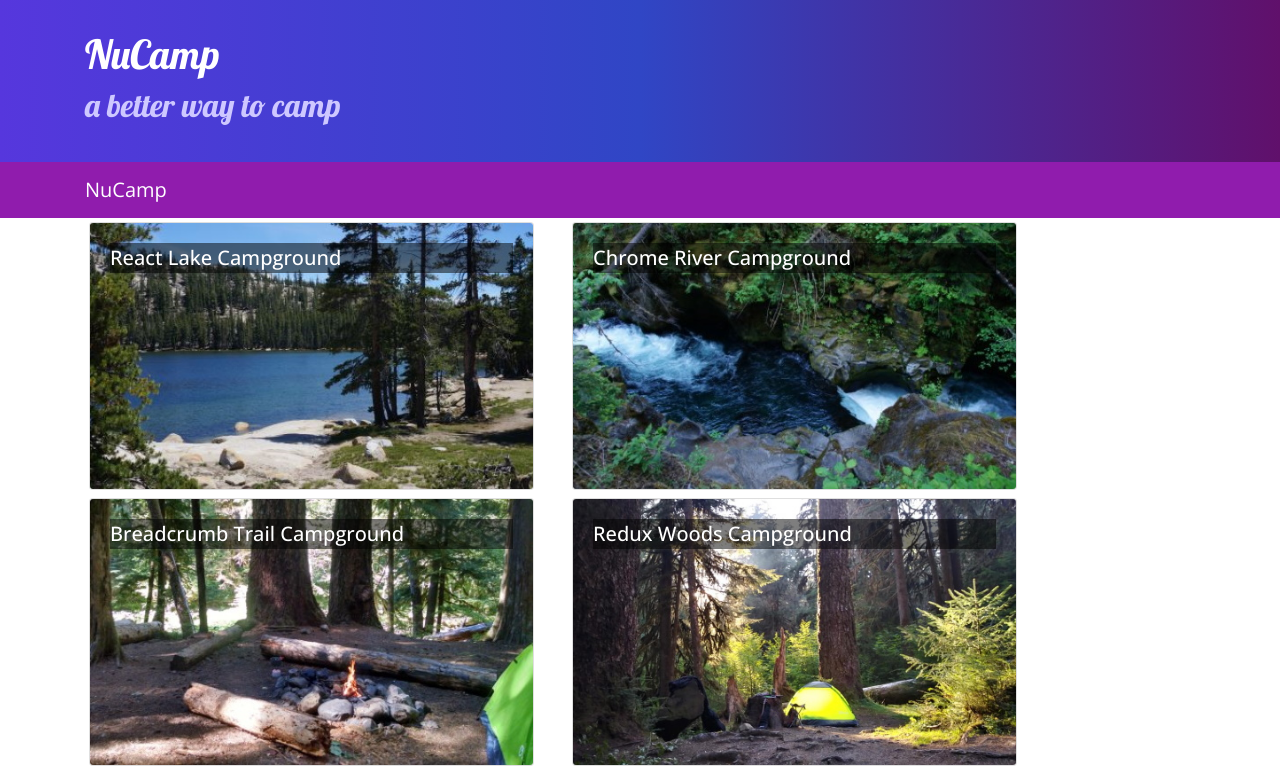
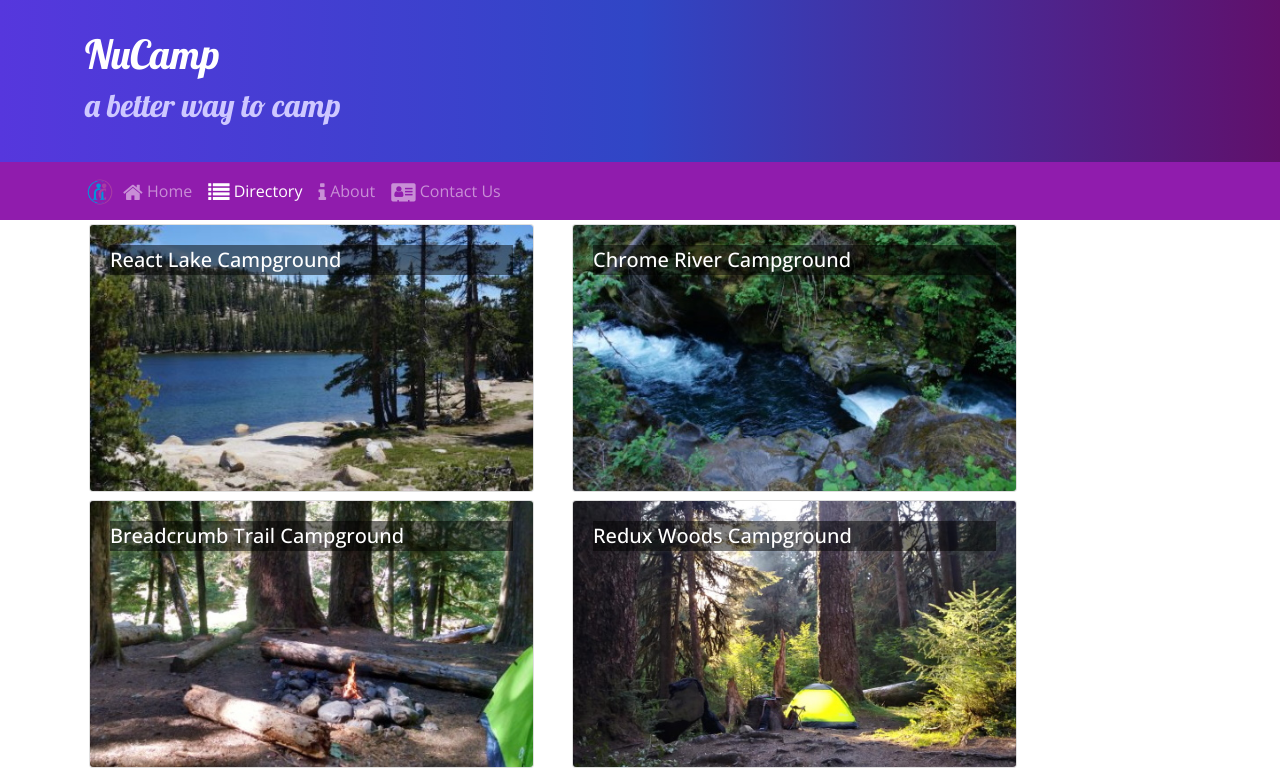
Before and after one commit to DChase-Cad/nucampsite, a React (Create React App) app: page /directory in a window 1280 px wide. Shown: the top 772 px of the page. Built offline with nearby package versions, Linux system fonts and the light colour scheme.

Commit message:
React Router

```diff
--- a/src/components/DirectoryComponent.js
+++ b/src/components/DirectoryComponent.js
@@ -4,7 +4,7 @@
 
 function RenderDirectoryItem({campsite, onClick}) {
     return (
-        <Card onClick={() => onClick(campsite.id)}>
+        <Card >
             <CardImg width="100%" src={campsite.image} alt={campsite.name} />
             <CardImgOverlay>
                 <CardTitle>{campsite.name}</CardTitle>
@@ -18,7 +18,7 @@
     const directory = props.campsites.map(campsite => {
         return (
             <div key={campsite.id} className="col-md-5 m-1">
-                <RenderDirectoryItem campsite={campsite} onClick={props.onClick} />
+                <RenderDirectoryItem campsite={campsite} />
             </div>
         );
     });
--- a/src/components/FooterComponent.js
+++ b/src/components/FooterComponent.js
@@ -1,4 +1,5 @@
 import React from 'react';
+import {Link} from 'react-router-dom';
 
 function Footer(props) {
     return (
@@ -8,10 +9,10 @@
                     <div className="col-4 col-sm-2 offset-1">
                         <h5>Links</h5>
                         <ul className="list-unstyled">
-                            <li><a href="#">Home</a></li>
-                            <li><a href="#">Directory</a></li>
-                            <li><a href="#">About</a></li>
-                            <li><a href="#">Contact</a></li>
+                            <li><Link to='/home'>Home</Link> </li>
+                            <li><Link to='/directory'>Directory</Link> </li>
+                            <li><Link to='/aboutus'>About</Link> </li>
+                            <li><Link to='/contactus'>Contact</Link> </li>
                         </ul>
                     </div>
                     <div className="col-6 col-sm-3 text-center">
--- a/src/components/HeaderComponent.js
+++ b/src/components/HeaderComponent.js
@@ -1,7 +1,23 @@
 import React, { Component } from 'react';
-import { Navbar, NavbarBrand, Jumbotron } from 'reactstrap';
+import { Navbar, NavbarBrand, Jumbotron, NavbarToggler, Collapse, NavItem, Nav } from 'reactstrap';
+import {NavLink} from 'react-router-dom';
 
 class Header extends Component {
+    constructor(props) {
+        super(props);
+
+        this.toggleNav = this.toggleNav.bind(this);
+        this.state = {
+          isNavOpen: false
+        };
+    }
+
+    toggleNav() {
+        this.setState({
+            isNavOpen: !this.state.isNavOpen
+        });
+    }
+
     render() {
         return (
             <React.Fragment>
@@ -16,9 +32,34 @@
                     </div>
                 </Jumbotron>
 
-                <Navbar dark sticky="top">
+                <Navbar dark sticky="top" expand="md">
                     <div className="container">
-                        <NavbarBrand href="/">NuCamp</NavbarBrand>
+                        <NavbarBrand className="mr-auto" href="/"><img src="/assets/images/logo.png" height="30" width="30" alt="NuCamp Logo" /></NavbarBrand>
+                        <NavbarToggler onClick={this.toggleNav} />
+                        <Collapse isOpen={this.state.isNavOpen} navbar>
+                            <Nav navbar>
+                                <NavItem>
+                                    <NavLink className="nav-link" to="/home">
+                                        <i className="fa fa-home fa-lg" /> Home
+                                    </NavLink>
+                                </NavItem>
+                                <NavItem>
+                                    <NavLink className="nav-link" to="/directory">
+                                        <i className="fa fa-list fa-lg" /> Directory
+                                    </NavLink>
+                                </NavItem>
+                                <NavItem>
+                                    <NavLink className="nav-link" to="/aboutus">
+                                        <i className="fa fa-info fa-lg" /> About
+                                    </NavLink>
+                                </NavItem>
+                                <NavItem>
+                                    <NavLink className="nav-link" to="/contactus">
+                                        <i className="fa fa-address-card fa-lg" /> Contact Us
+                                    </NavLink>
+                                </NavItem>
+                            </Nav>
+                        </Collapse>
                     </div>
                 </Navbar>
             </React.Fragment>
--- a/src/components/MainComponent.js
+++ b/src/components/MainComponent.js
@@ -32,7 +32,6 @@
                     <Route exact path='/directory' render={()=> <Directory campsites={this.state.campsites} />} />
                     <Redirect to='/home' />
                 </Switch>
-                <Directory campsites={this.state.campsites}/>
                 <Footer />
 
             </div>
```
